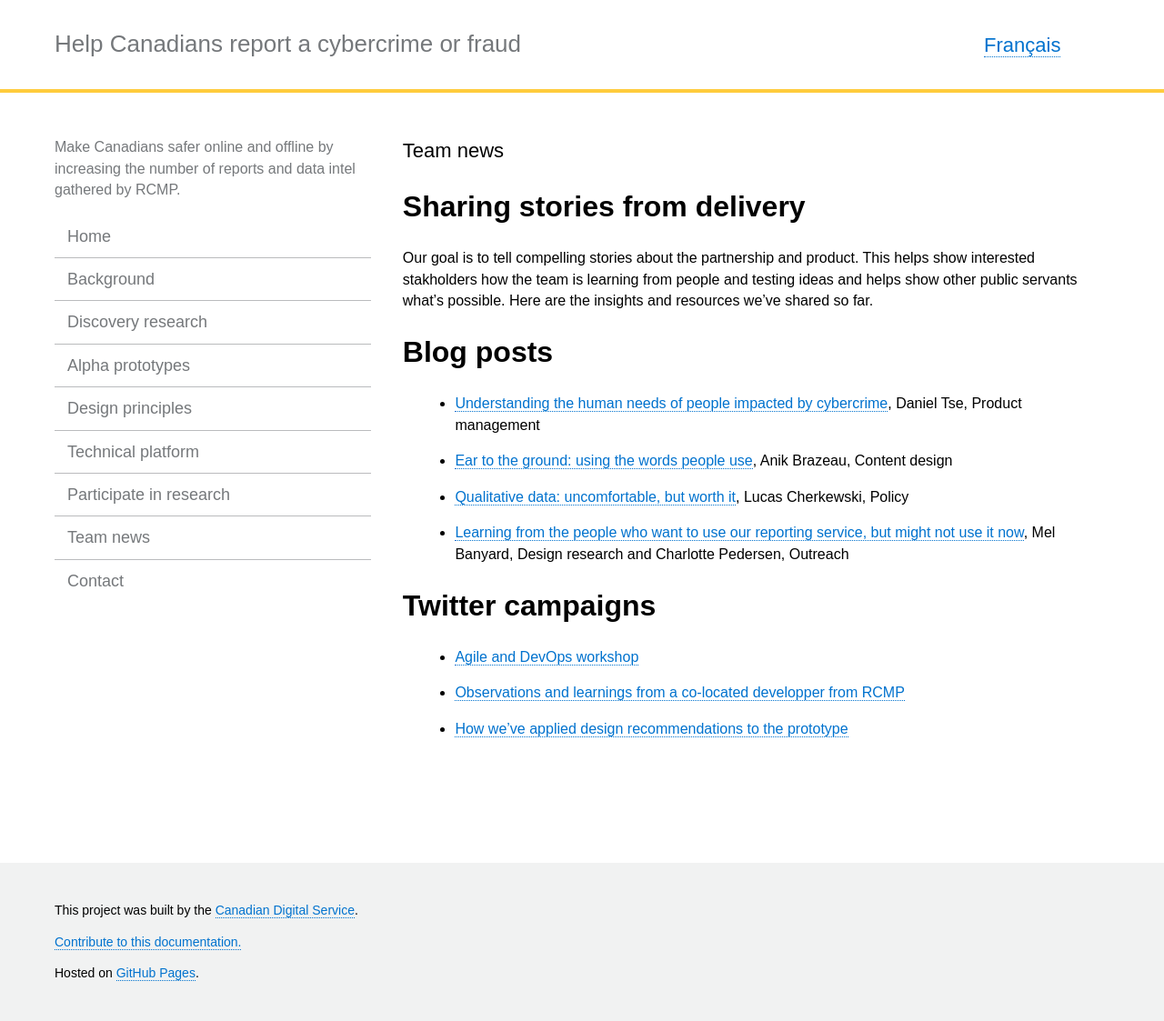
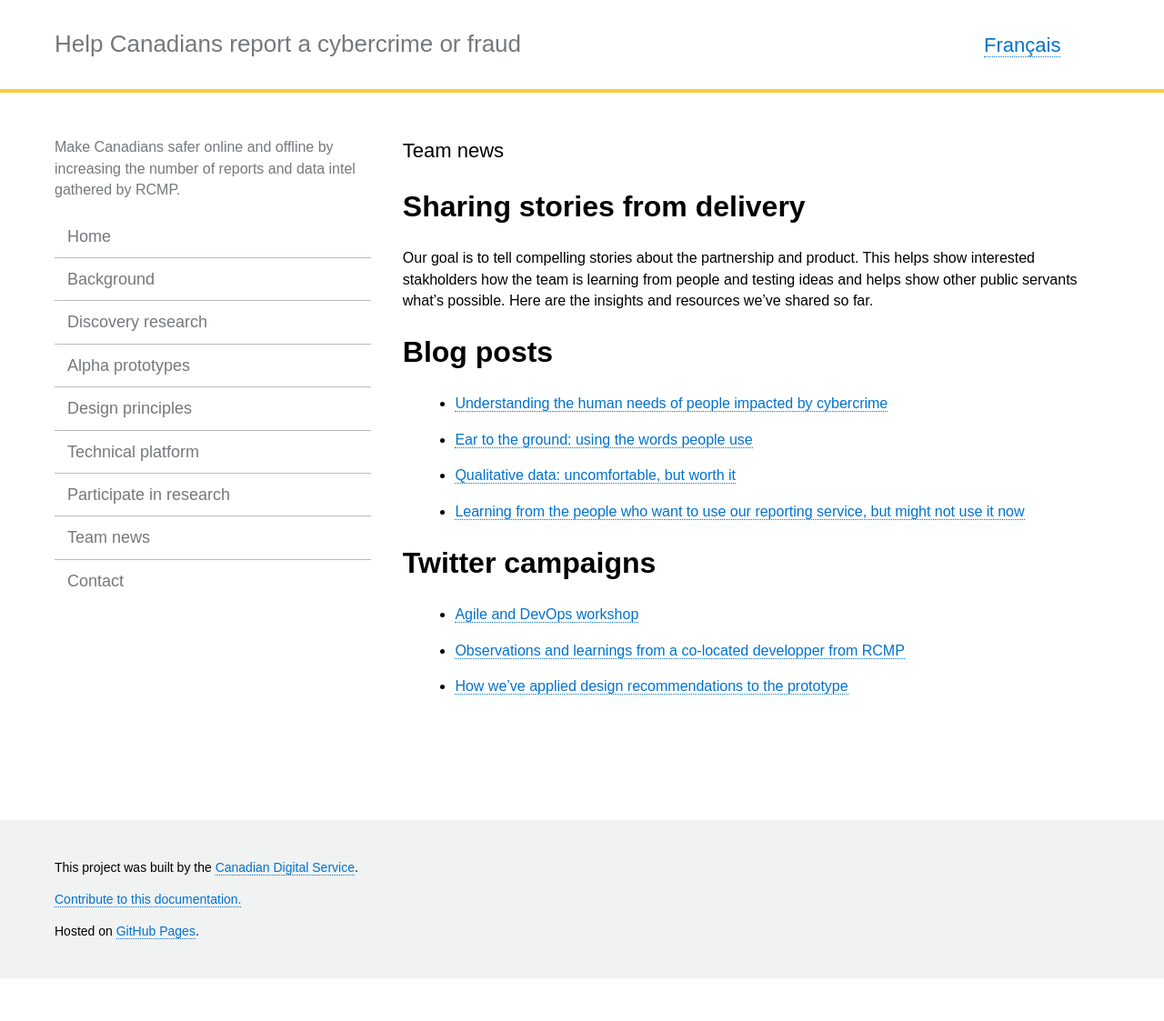
Before and after one commit to cds-snc/rcmp-report-a-cybercrime-alpha-documentation, a Jekyll site: the page built from _pages/en/team-news.md, in a window 1280 px wide. Shown: the whole page at 91% size. Built offline with Jekyll 4.4.1, drawn with Linux system fonts in a browser that asks for light colours; after the commit the page ends 1076 px from its top, so only the background shows below that.

Commit message:
Update team-news.md

```diff
--- a/_pages/en/team-news.md
+++ b/_pages/en/team-news.md
@@ -11,13 +11,13 @@ trans_url: "/nouvelles-dequipe/"
 Our goal is to tell compelling stories about the partnership and product. This helps show interested stakholders how the team is learning from people and testing ideas and helps show other public servants what's possible. Here are the insights and resources we've shared so far.
 
 # Blog posts
-  >  * [Understanding the human needs of people impacted by cybercrime](https://digital.canada.ca/2019/05/06/understanding-the-human-needs-of-people-impacted-by-cybercrime/), Daniel Tse, Product management
+  >  * [Understanding the human needs of people impacted by cybercrime](https://digital.canada.ca/2019/05/06/understanding-the-human-needs-of-people-impacted-by-cybercrime/)
 
-  >  * [Ear to the ground: using the words people use](https://digital.canada.ca/2019/06/06/ear-to-the-ground-using-the-words-people-use/), Anik Brazeau, Content design
+  >  * [Ear to the ground: using the words people use](https://digital.canada.ca/2019/06/06/ear-to-the-ground-using-the-words-people-use/)
 
-  >  * [Qualitative data: uncomfortable, but worth it](https://digital.canada.ca/2019/07/11/qualitative-data-uncomfortable-but-worth-it/), Lucas Cherkewski, Policy
+  >  * [Qualitative data: uncomfortable, but worth it](https://digital.canada.ca/2019/07/11/qualitative-data-uncomfortable-but-worth-it/)
 
-  >  * [Learning from the people who want to use our reporting service, but might not use it now](https://digital.canada.ca/2019/08/29/learning-from-the-people-who-want-to-use-our-reporting-service-but-might-not-use-it-now/), Mel Banyard, Design research and Charlotte Pedersen, Outreach
+  >  * [Learning from the people who want to use our reporting service, but might not use it now](https://digital.canada.ca/2019/08/29/learning-from-the-people-who-want-to-use-our-reporting-service-but-might-not-use-it-now/)
 
 # Twitter campaigns
   >  * [Agile and DevOps workshop](https://twitter.com/CDS_GC/status/1133728212708671488)
```
